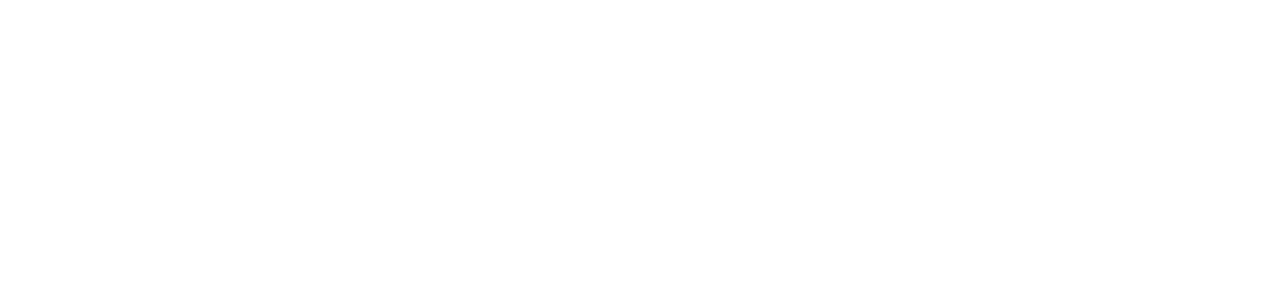
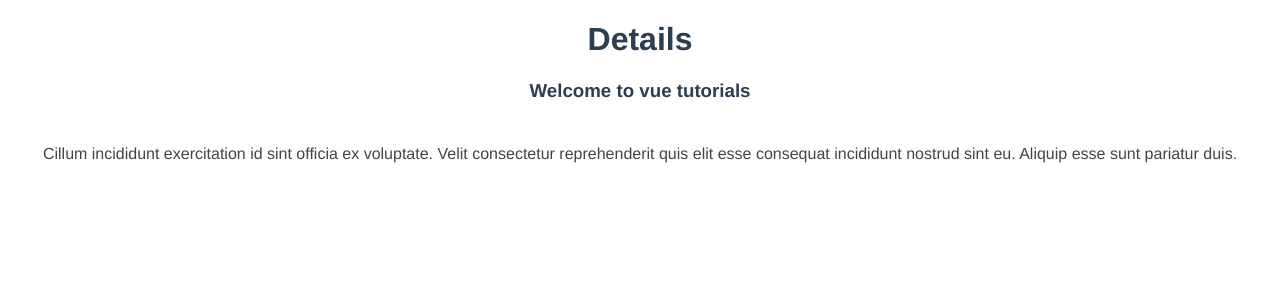
Before and after one commit to callezenwaka/vue-three, a Vue app: page /details/1 in a window 1280 px wide. Before the commit this address had no page. Shown: the top 300 px of the page. Built offline with nearby package versions, Linux system fonts and the light colour scheme; data requests are answered from the project's data file.

Commit message:
Use composables

```diff
--- a/src/components/SinglePost.vue
+++ b/src/components/SinglePost.vue
@@ -1,7 +1,12 @@
 <template>
   <div class="single-post">
-    <h3>{{ post.title }}</h3>
+    <router-link :to="{ name: 'Details', params: { id: post.id } }">
+      <h3>{{ post.title }}</h3>
+    </router-link>
     <p>{{ snippet }}</p>
+    <span v-for="tag in post.tags" :key="tag">
+      #{{ tag }}
+    </span>
   </div>
 </template>
 
--- /dev/null
+++ b/src/composables/getPost.js
@@ -0,0 +1,23 @@
+import { ref } from '@vue/reactivity';
+
+const getPost = (id) => {
+  const post = ref(null);
+
+  const error = ref(null);
+
+  const load = async () => {
+    try {
+      let data = await fetch('http://localhost:3000/posts/' + id);
+      if (!data.ok) {
+        throw Error('No post received!');
+      }
+      post.value = await data.json();
+    } catch (err) {
+      error.value = err.message;
+      console.log(error.value);
+    }
+  }
+  return { post, error, load };
+}
+
+export default getPost;
--- /dev/null
+++ b/src/composables/getPosts.js
@@ -0,0 +1,23 @@
+import { ref } from '@vue/reactivity';
+
+const getPosts = () => {
+  const posts = ref([]);
+
+  const error = ref(null);
+
+  const load = async () => {
+    try {
+      let data = await fetch('http://localhost:3000/posts');
+      if (!data.ok) {
+        throw Error('No data received!');
+      }
+      posts.value = await data.json();
+    } catch (err) {
+      error.value = err.message;
+      console.log(error.value);
+    }
+  }
+  return { posts, error, load };
+}
+
+export default getPosts;
--- a/src/router/index.js
+++ b/src/router/index.js
@@ -14,6 +14,15 @@ const routes = [
     // this generates a separate chunk (about.[hash].js) for this route
     // which is lazy-loaded when the route is visited.
     component: () => import(/* webpackChunkName: "about" */ '../views/About.vue')
+  },
+  {
+    path: '/details/:id',
+    name: 'Details',
+    // route level code-splitting
+    // this generates a separate chunk (about.[hash].js) for this route
+    // which is lazy-loaded when the route is visited.
+    component: () => import(/* webpackChunkName: "details" */ '../views/Details.vue'),
+    props: true
   }
 ]
 
--- /dev/null
+++ b/src/views/Details.vue
@@ -0,0 +1,39 @@
+<template>
+  <h1>Details</h1>
+  <div v-if="error">{{ error }}</div>
+  <div v-if="post" class="post">
+    <h3>{{ post.title }}</h3>
+    <p class="pre">{{ post.body }}</p>
+  </div>
+</template>
+
+<script>
+import getPost from "@/composables/getPost";
+
+export default {
+  name: 'Details',
+  props: ['id'],
+  setup(props) {
+    const { post, error, load } = getPost(props.id);
+
+    load();
+
+    return { post, error }
+  }
+}
+</script>
+
+<style>
+.post {
+  max-width: 1200px;
+  margin: 0 auto;
+}
+.post p {
+  color: #444;
+  line-height: 1.5em;
+  margin-top: 40px;
+}
+.pre {
+  white-space: pre-wrap;
+}
+</style>
--- a/src/views/Home.vue
+++ b/src/views/Home.vue
@@ -12,7 +12,7 @@
 
 <script>
 import PostList from "@/components/PostList.vue";
-import { ref } from '@vue/reactivity';
+import getPosts from "@/composables/getPosts";
 // @ is an alias to /src
 
 export default {
@@ -21,22 +21,7 @@ export default {
     PostList
   },
   setup() {
-    const posts = ref([]);
-
-    const error = ref(null);
-
-    const load = async () => {
-      try {
-        let data = await fetch('http://localhost:3000/posts');
-        if (!data.ok) {
-          throw Error('No data received!');
-        }
-        posts.value = await data.json();
-      } catch (err) {
-        error.value = err.message;
-        console.log(error.value);
-      }
-    }
+    const { posts, error, load } = getPosts();
 
     load();
 
```
